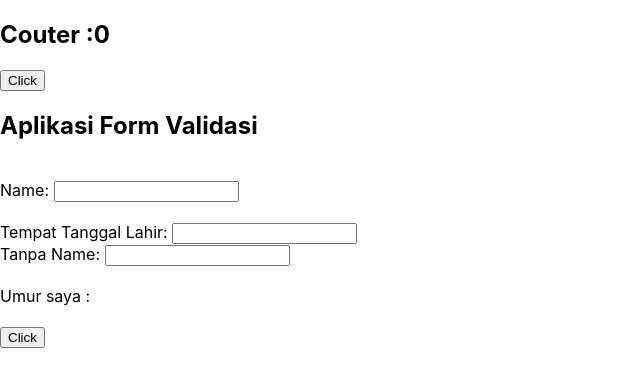
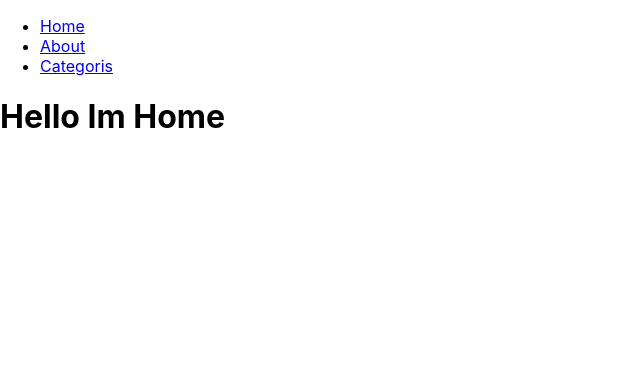
Before and after one commit to muhamadnursyami/client-semina-mern, a React (Create React App) app: page / in a window 1280 px wide. Shown: the top 386 px of the page, without its empty margins (0-640 px from the left). Built offline with nearby package versions, Linux system fonts and the light colour scheme.

Commit message:
React Router Dom

```diff
--- a/package.json
+++ b/package.json
@@ -8,6 +8,7 @@
     "@testing-library/user-event": "^13.5.0",
     "react": "^18.2.0",
     "react-dom": "^18.2.0",
+    "react-router-dom": "^6.8.0",
     "react-scripts": "5.0.1",
     "web-vitals": "^2.1.4"
   },
--- a/src/App.js
+++ b/src/App.js
@@ -1,92 +1,75 @@
-import { useState } from "react";
 import "./App.css";
-import Button from "./components/button";
-import Input from "./components/input";
+import {
+  BrowserRouter,
+  Routes,
+  Route,
+  Link,
+  useParams,
+} from "react-router-dom";
+function App() {
+  //Component nya
+  const Home = () => {
+    return <h1>Hello Im Home </h1>;
+  };
+  const About = () => {
+    return <h1>Hello Im About </h1>;
+  };
+  const Categories = () => {
+    return (
+      <>
+        <h1>Hello Im Categories </h1>
+        <table>
+          <thead>
+            <tr>
+              <th>No</th>
+              <th>Categories</th>
+            </tr>
+          </thead>
+          <tbody>
+            <tr>
+              <td>1</td>
+              <td>
+                <Link to="/categories/123456789">Seminar</Link>
+              </td>
+            </tr>
+            <tr>
+              <td>2</td>
+              <td>
+                <Link to="/categories/987654321">Podcast</Link>
+              </td>
+            </tr>
+          </tbody>
+        </table>
+      </>
+    );
+  };
+  const CategoriesDetails = () => {
+    let { id } = useParams();
 
-function App() {
-  //APP FORM VALIDASI
-  const [cout, setCout] = useState(0);
-  // const [name, setName] = useState("");
-  // const [usia, setUsia] = useState("");
-  // const [tempatTanggalLahir, setTempatTanggalLahir] = useState("");
-  //Manipulasi State menggunakan Object
-  const [form, setForm] = useState({
-    name: "",
-    usia: "",
-    tempatTanggalLahir: "",
-  });
-
-  // Handling error form
-  const [error, setError] = useState("");
-
-  const handleClick = () => {
-    if (form.name === "") {
-      setError("Kolom name harus diisi !");
-    } else if (form.tempatTanggalLahir === "") {
-      setError("Kolom tempatlahir harus diisi !");
-    } else {
-      setForm({ ...form, usia: 2022 - form.tempatTanggalLahir });
-    }
+    return <h1>Hello Im Categories Details id: {id} </h1>;
   };
 
-  const handleChange = (e) => {
-    setError("");
-    if (e.target.name === "name") {
-      if (e.target.value.length < 3) {
-        setError("Minimal 3 Karakter");
-      }
-    }
-    setForm({ ...form, [e.target.name]: e.target.value });
-  };
-
+  // Return nya
   return (
-    <>
-      <h2>Couter :{cout}</h2>
-      <Button onClick={() => setCout(cout + 1)}>Click</Button>
-      <h2>Aplikasi Form Validasi</h2>
-      <form>
-        <br />
-        Name:{" "}
-        <Input
-          type="text"
-          value={form.name}
-          name="name"
-          onChange={handleChange}
-        />
-        <br />
-        <br />
-        Tempat Tanggal Lahir:{" "}
-        <Input
-          type="number"
-          value={form.tempatTanggalLahir}
-          name="tempatTanggalLahir"
-          onChange={handleChange}
-        />
-        <br />
-        Tanpa Name:{" "}
-        <Input
-          type="number"
-          value={form.tempatTanggalLahir}
-          //name="tempatTanggalLahir" contoh jika kita buat input baru dan tidak memberikan  namenya.
-          onChange={handleChange}
-        />
-        <br />
-        <br />
-        Umur saya : {form.usia}
-        <br />
-        <br />
-        <Button
-          onClick={(e) => {
-            handleClick();
-            e.preventDefault();
-          }}
-        >
-          Click
-        </Button>
-      </form>
-
-      <p style={{ color: "red" }}>{error}</p>
-    </>
+    <BrowserRouter>
+      <ul>
+        <li>
+          <Link to="/">Home</Link>
+        </li>
+        <li>
+          <Link to="/about">About</Link>
+        </li>
+        <li>
+          <Link to="/categories">Categoris</Link>
+        </li>
+      </ul>
+      <Routes>
+        <Route path="/" element={<Home />}></Route>
+        <Route path="about" element={<About />}></Route>
+        <Route path="categories" element={<Categories />}></Route>
+        <Route path="categories/:id" element={<CategoriesDetails />}></Route>
+      </Routes>
+    </BrowserRouter>
   );
 }
 
--- a/src/title.js
+++ /dev/null
@@ -1,3 +0,0 @@
-export const Judul = (props) => {
-  return `Judul: ${props.title}`;
-};
```
Also changed, not shown: src/config/index.js (added), src/pages/categories/index.js (added), src/pages/signin/index.js (added), src/utils/fetch.js (added), 1 other file (tests, documents, lock files or other folders).
